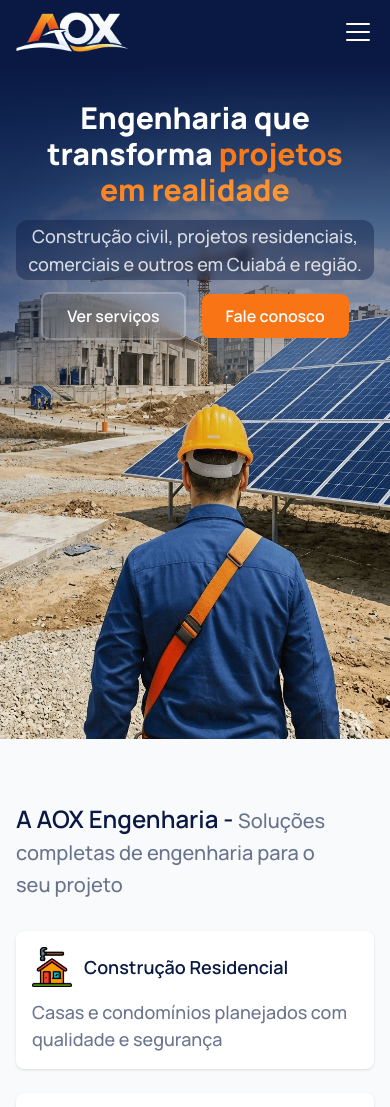
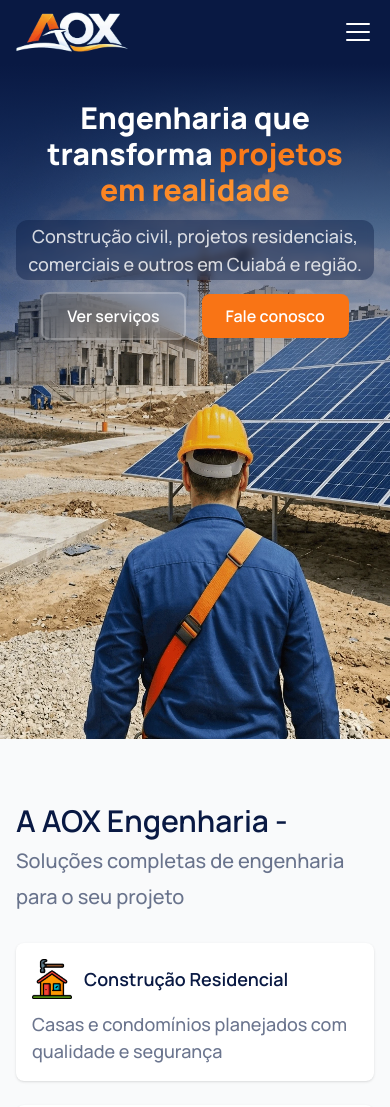
Before and after one commit to levyprado/aox-engenharia, a Next.js app: page / in a window 390 px wide. Shown: the top 1107 px of the page. Built offline with nearby package versions, Linux system fonts and the light colour scheme.

Commit message:
style: adjust services heading font sizes

```diff
--- a/src/components/sections/services.tsx
+++ b/src/components/sections/services.tsx
@@ -44,7 +44,7 @@ export default function Services({ id, ...props }: ServicesProps) {
   return (
     <section id={id} {...props} className='bg-gray-50'>
       <Container className='section-padding'>
-        <h2 className='text-2xl font-semibold text-pretty md:text-3xl lg:text-4xl'>
+        <h2 className='text-3xl font-semibold text-pretty md:text-4xl'>
           A AOX Engenharia -{' '}
           <span className='text-xl font-medium text-balance text-primary/60 md:text-2xl lg:text-3xl'>
             Soluções completas de engenharia para o seu projeto
```
